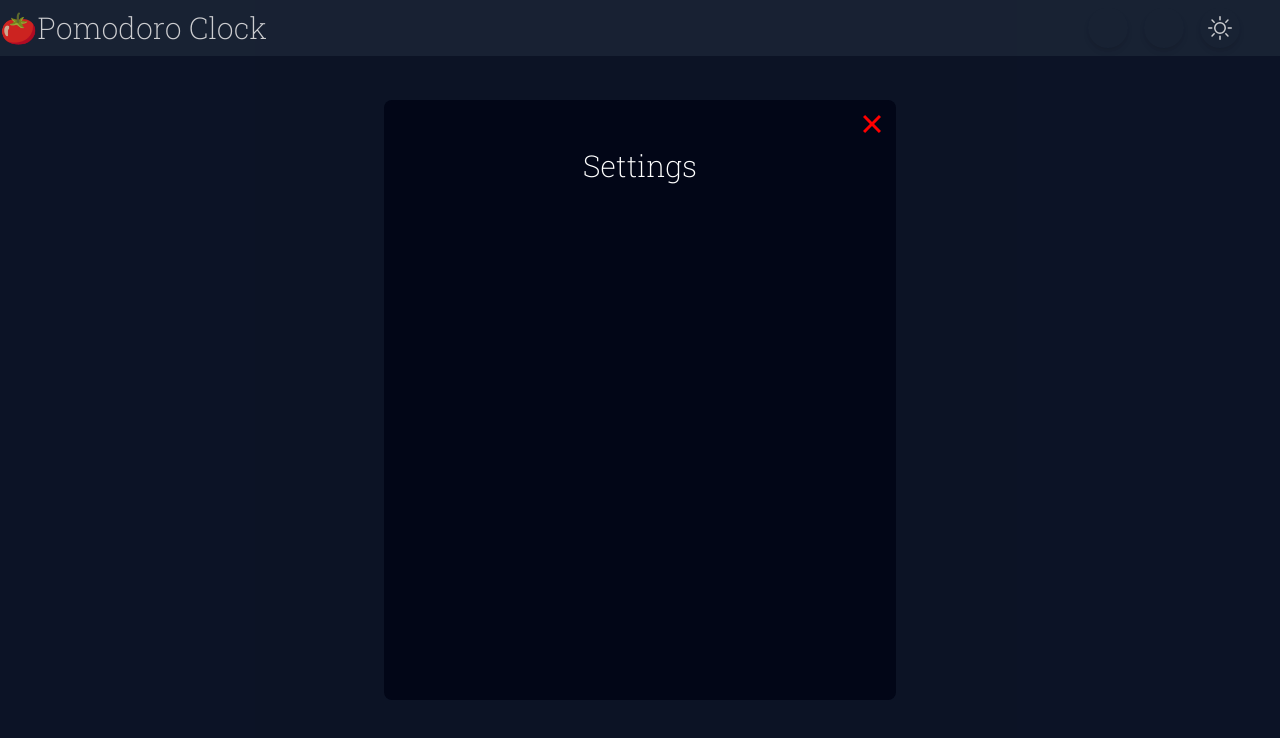
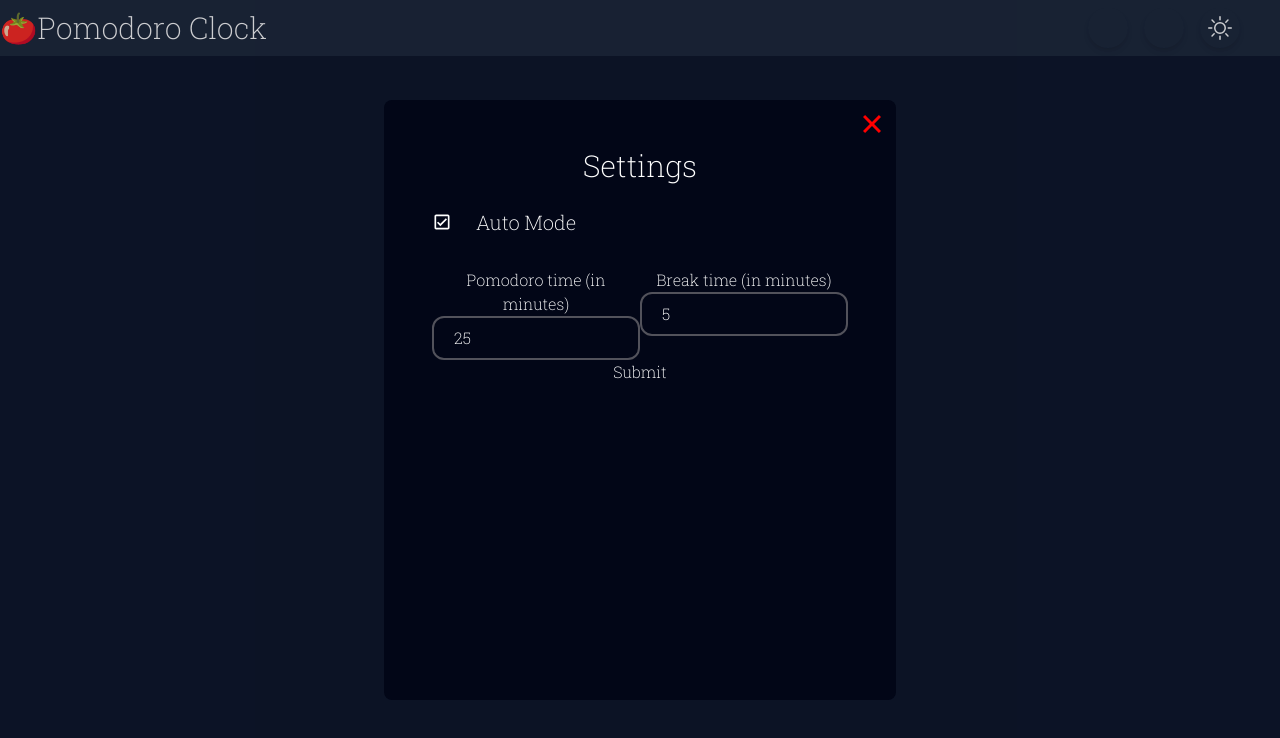
Before and after one commit to gabrielgaborw/PMD-Clock, a React (Create React App) app: page / in a window 1280 px wide. Both pictures are taken after a click on the button "Settings". Shown: the top 738 px of the page. Built offline with nearby package versions, Linux system fonts and the light colour scheme; some icons are missing.

Commit message:
Implemented settings

```diff
--- a/package.json
+++ b/package.json
@@ -14,6 +14,7 @@
     "react-dom": "^18.2.0",
     "react-icons": "^4.10.1",
     "react-scripts": "5.0.1",
+    "usehooks-ts": "^2.9.1",
     "web-vitals": "^2.1.4"
   },
   "scripts": {
@@ -42,6 +43,7 @@
   },
   "devDependencies": {
     "tailwindcss": "^3.3.3",
-    "typescript": "^5.1.6"
+    "typescript": "^5.1.6",
+    "@babel/plugin-proposal-private-property-in-object": "7.21.11"
   }
 }
--- a/src/App.tsx
+++ b/src/App.tsx
@@ -3,17 +3,12 @@ import './App.css';
 
 import Timer from './components/Timer';
 import Navbar from './components/Navbar';
-import About from './components/About';
-import { SettingsProvider } from './context/SettingsContext';
 
 function App() {
   return (
     <div className="App">
       <Navbar />
-      <SettingsProvider>
-        <Timer />
-      </SettingsProvider>
-      {/* <About /> */}
+      <Timer />
     </div>
   );
 }
--- a/src/components/Settings.tsx
+++ b/src/components/Settings.tsx
@@ -1,12 +1,16 @@
-import React, { createContext, useState } from 'react'
+import React, { useState, useContext } from 'react'
 
 import { IoCloseSharp } from 'react-icons/io5'
+import { MdOutlineCheckBoxOutlineBlank, MdOutlineCheckBox } from 'react-icons/md'
+
+import { SettingsContext } from '../context/SettingsContext'
 
 const Settings = (props: { visibility: boolean, setVisibility: React.Dispatch<React.SetStateAction<boolean>>}) => {
 	const { visibility, setVisibility } = props
-	const [autoMode, setAutoMode] = useState<boolean>(true)
-	const [pomodoroTime, setPomodoroTime] = useState<number>(1500)
-	const [breakTime, setBreakTime] = useState<number>(300)
+	const { settings, setAuto, setPomodoroTime, setBreakTime } = useContext(SettingsContext)
+	const [autoMode, setAutoMode] = useState<boolean>(settings.auto)
+	const [pmdInput, setPmdInput] = useState<number>(settings.pomodoroTime)
+	const [breakInput, setBreakInput] = useState<number>(settings.breakTime)
 	// TODO: KEYBINDS
 	// Start or stop timer
 	const [ssTime, setSSTime] = useState("")
@@ -15,15 +19,67 @@ const Settings = (props: { visibility: boolean, setVisibility: React.Dispatch<Re
 	// Break key
 	const [breakKey, setBreakKey] = useState("")
 
+	const handleAutoMode = () => {
+		setAutoMode(!autoMode)
+	}
+
+	const handleBreakTimeChange = (e: React.ChangeEvent<HTMLInputElement>) => {
+		const newTime = Number(e.target.value)
+		setBreakInput(newTime)
+	}
+
+	const handlePmdTimeChange = (e: React.ChangeEvent<HTMLInputElement>) => {
+		const newTime = Number(e.target.value)
+		setPmdInput(newTime)
+	}
+
+	const handleSubmit = (e: React.FormEvent) => {
+		e.preventDefault()
+		setAuto(autoMode)
+		setPomodoroTime(pmdInput)
+		setBreakTime(breakInput)
+		setVisibility(false);
+	}
+
   return visibility ? (
-    <div className="popup-background">
+    <form onSubmit={handleSubmit} className="popup-background">
 			<div className="popup-content">
 				<h3 className="text-3xl">Settings</h3>
 				<button onClick={() => setVisibility(false)}>
 					<IoCloseSharp color="red" className="absolute top-2 right-2 h-8 w-8" />
 				</button>
+				<div>
+					<button type="button" className="flex items-center flex-row text-xl" onClick={handleAutoMode}>
+						{autoMode ?
+							<MdOutlineCheckBox />
+							: <MdOutlineCheckBoxOutlineBlank />
+						}
+						<span className="ml-6">Auto Mode</span>
+					</button>
+					<div className="mt-8 flex justify-between flex-row">
+						<div className="flex flex-col">
+							<p>Pomodoro time (in minutes)</p>
+							<input
+								type="number"
+								value={pmdInput}
+								className="w-52 px-5 py-2 bg-transparent border-2 outline-none border-zinc-600 rounded-xl placeholder:text-zinc-500 focus:border-white"
+								onChange={handlePmdTimeChange}
+							/>
+						</div>
+						<div>
+							<p>Break time (in minutes)</p>
+							<input
+								type="number"
+								value={breakInput}
+								className="w-52 px-5 py-2 bg-transparent border-2 outline-none border-zinc-600 rounded-xl placeholder:text-zinc-500 focus:border-white"
+								onChange={handleBreakTimeChange}
+							/>
+						</div>
+					</div>
+					<button type="submit">Submit</button>
+				</div>
 			</div>
-		</div>
+		</form>
   ) : "";
 }
 
--- a/src/components/Timer.tsx
+++ b/src/components/Timer.tsx
@@ -7,11 +7,11 @@ import { LiaHourglassStartSolid, LiaHourglassHalfSolid, LiaHourglassEndSolid } f
 import { SettingsContext } from '../context/SettingsContext'
 
 const Timer = () => {
-	const [time, setTime] = useState<number>(1500)
+	const { settings } = useContext(SettingsContext)
+	const [time, setTime] = useState<number>(settings.pomodoroTime * 60)
+	const [breakTime, setBreakTime] = useState<number>(settings.breakTime)
+	const [autoMode, setAutoMode] = useState<boolean>(settings.auto)
 	const [started, setStarted] = useState<boolean>(false)
-	const { settings, setAuto, setPomodoroTime, setBreakTime } = useContext(SettingsContext)
-	setAuto(false);
-	console.log(settings);
 
 	// Making the time pass if started is true
 	useEffect(() => {
@@ -23,6 +23,11 @@ const Timer = () => {
 			return () => clearInterval(interval)
 		}
 	}, [started])
+
+	// Updating state if settings changed
+	useEffect(() => {
+		setTime(settings.pomodoroTime * 60)
+	}, [settings.pomodoroTime])
 
 	// Formatting time
 	const formatTime = (time: number): string => {
@@ -39,14 +44,14 @@ const Timer = () => {
 		setStarted(false)
 	}
 	const handleReset = () => {
-		setTime(1500)
+		setTime(settings.pomodoroTime * 60)
 		setStarted(false)
 	}
 
   return (
     <div className="h-screen flex items-center justify-center flex-col bg-slate-900">
 			{/* TODO: maybe make an hourglass spin next to time */}
-			<p className="flex flex-row text-8xl">
+			<p className="relative flex flex-row items-center text-8xl">
 				{!started ?
 					<LiaHourglassStartSolid color="white" />
 					: <LiaHourglassHalfSolid color="white" />
@@ -54,7 +59,7 @@ const Timer = () => {
 				<span className="time">
 					{formatTime(time)}
 				</span>
-				<button className="relative utility-btn group">
+				<button className="absolute left-[300px] utility-btn group">
 					<GiCoffeeCup color="white" className="w-10 h-10" />
 					<span className="tooltip group-hover:scale-100 top-14">
 						Break
--- a/src/context/SettingsContext.tsx
+++ b/src/context/SettingsContext.tsx
@@ -1,4 +1,5 @@
 import React, { createContext, useState } from 'react'
+import { useLocalStorage } from 'usehooks-ts';
 
 interface SettingsContextType {
 	settings: Settings;
@@ -16,8 +17,8 @@ interface Settings {
 const defaultValue: SettingsContextType = {
 	settings: {
 		auto: true,
-		pomodoroTime: 1500,
-		breakTime: 300,
+		pomodoroTime: 25,
+		breakTime: 5,
 	},
 	setAuto: () => {},
 	setPomodoroTime: () => {},
@@ -27,9 +28,9 @@ const defaultValue: SettingsContextType = {
 export const SettingsContext = createContext<SettingsContextType>(defaultValue)
 
 export const SettingsProvider = (props: { children: React.ReactNode } ) => {
-	const [auto, setAuto] = useState<boolean>(defaultValue.settings.auto)
-	const [pomodoroTime, setPomodoroTime] = useState<number>(defaultValue.settings.pomodoroTime)
-	const [breakTime, setBreakTime] = useState<number>(defaultValue.settings.breakTime)
+	const [auto, setAuto] = useLocalStorage<boolean>('auto', defaultValue.settings.auto)
+	const [pomodoroTime, setPomodoroTime] = useLocalStorage<number>('pmd-time', defaultValue.settings.pomodoroTime)
+	const [breakTime, setBreakTime] = useLocalStorage<number>('break-time', defaultValue.settings.breakTime)
 
 	const settings: Settings = {
 		auto,
--- a/src/index.tsx
+++ b/src/index.tsx
@@ -3,13 +3,16 @@ import ReactDOM from 'react-dom/client';
 import './index.css';
 import App from './App';
 import reportWebVitals from './reportWebVitals';
+import { SettingsProvider } from './context/SettingsContext';
 
 const root = ReactDOM.createRoot(
   document.getElementById('root') as HTMLElement
 );
 root.render(
   <React.StrictMode>
-    <App />
+    <SettingsProvider>
+      <App />
+    </SettingsProvider>
   </React.StrictMode>
 );
 
```
Also changed, not shown: 1 other file (tests, documents, lock files or other folders).
